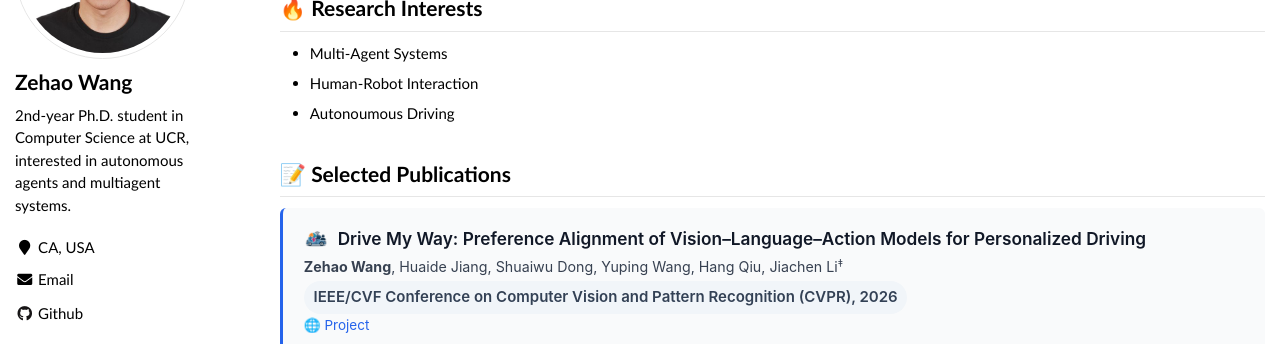
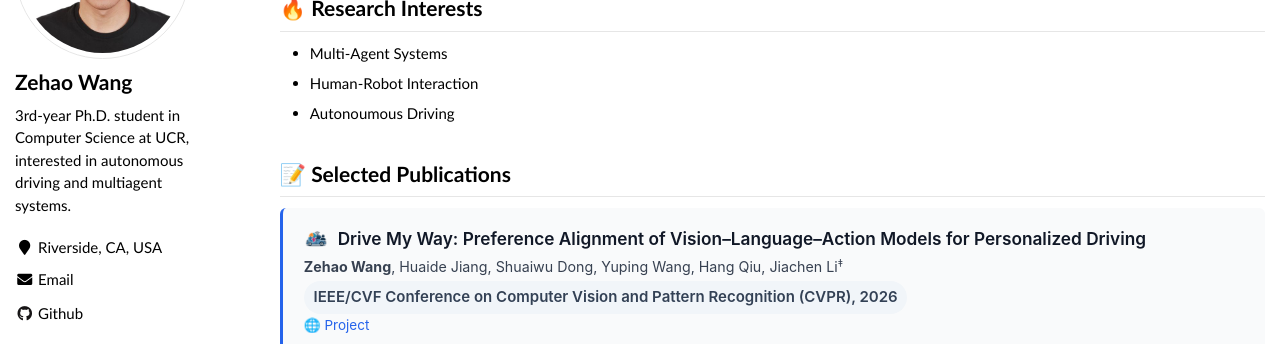
Before and after one commit to zehaowang983/zehaowang983.github.io, a Jekyll site: the page built from _pages/about.md, in a window 1280 px wide. Shown: the part 207-551 px from the top of the page. Built offline with Jekyll 4.4.1, drawn with Linux system fonts in a browser that asks for light colours.

Commit message:
update profile

```diff
--- a/_config.yml
+++ b/_config.yml
@@ -23,8 +23,8 @@
 author:
   name             : "Zehao Wang"
   avatar           : "images/profile-512x512.jpg"
-  bio              : "2nd-year Ph.D. student in Computer Science at UCR, interested in autonomous agents and multiagent systems."
-  location         : "CA, USA"
+  bio              : "3rd-year Ph.D. student in Computer Science at UCR, interested in autonomous driving and multiagent systems."
+  location         : "Riverside, CA, USA"
   employer         :
   pubmed           :
   # googlescholar    : "https://scholar.google.com/citations?user=YOUR_GOOGLE_SCHOLAR_ID"
```
